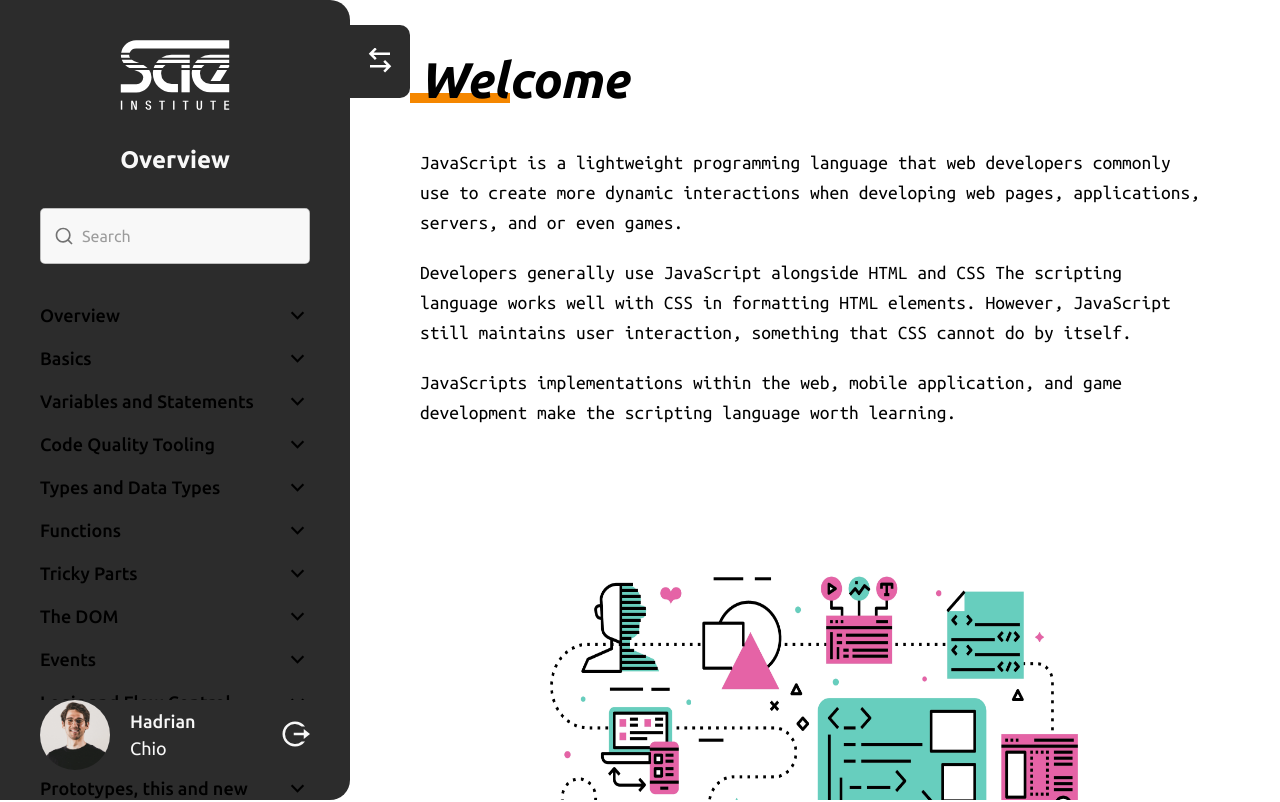
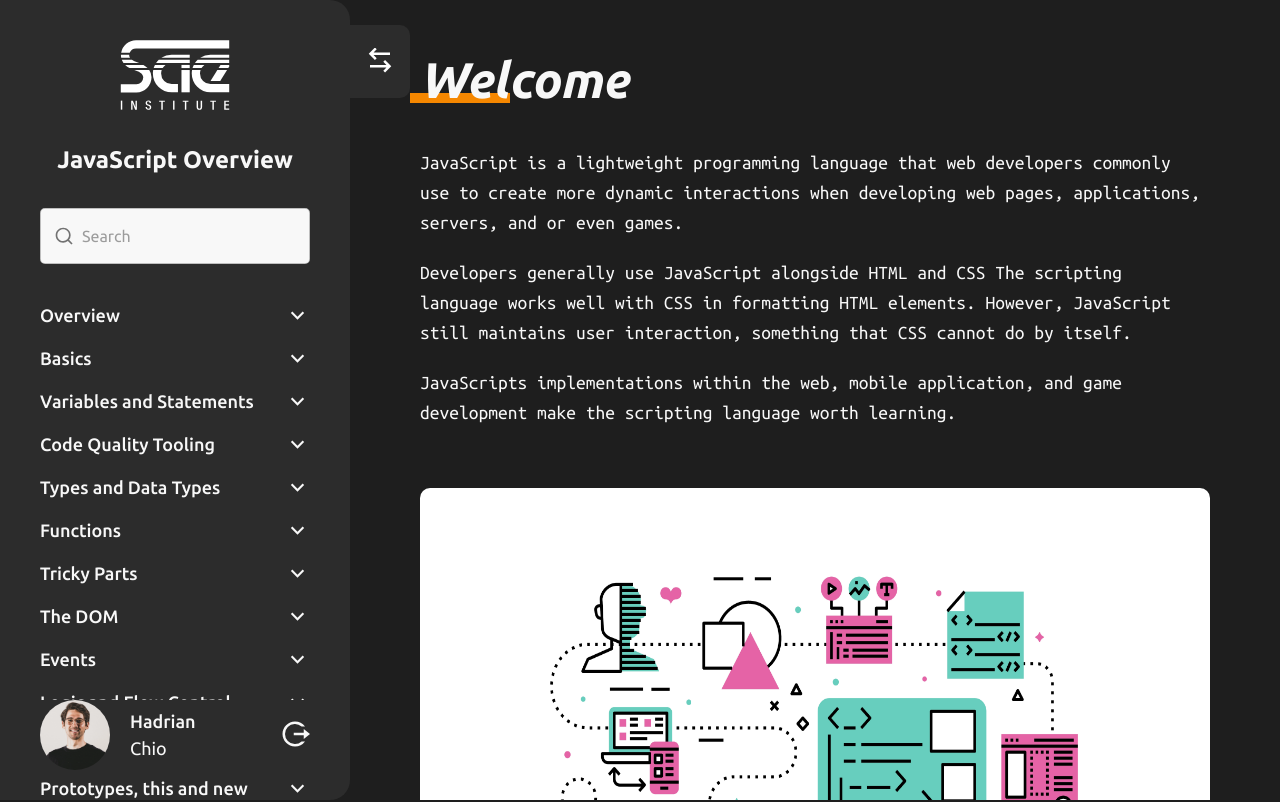
Before and after one commit to abeerance/sae-web-elearning, a Next.js app: page /basics in a window 1280 px wide. Shown: the top 802 px of the page. Built offline with nearby package versions, Linux system fonts and the light colour scheme.

Commit message:
adjusted dark mode

```diff
--- a/common/components/layout-navigation/main-navigation.tsx
+++ b/common/components/layout-navigation/main-navigation.tsx
@@ -16,10 +16,17 @@ export const MainNavigation = ({
 
   return (
     <>
-      <Typography sx={{ fontSize: '18px', fontWeight: 500, marginY: '8px' }}>
+      <Typography
+        sx={{
+          fontSize: '18px',
+          fontWeight: 500,
+          marginY: '8px',
+          color: '#f8f8f8',
+        }}
+      >
         <Link href={url}>{t(`navigation.${navigationElement}`)}</Link>
       </Typography>
-      <RiArrowDownSLine size={25} />
+      <RiArrowDownSLine size={25} color="#f8f8f8" />
     </>
   );
 };
--- a/common/components/layout-navigation/navigation.tsx
+++ b/common/components/layout-navigation/navigation.tsx
@@ -123,7 +123,7 @@ export default function Navigation(props: ReactNode) {
               textAlign: 'center',
             }}
           >
-            {t('navigation.welcome')}
+            {t('welcome')}
           </Typography>
           <SearchBar />
           <NavigationWrapper />
--- a/common/translations/en.json
+++ b/common/translations/en.json
@@ -1,4 +1,5 @@
 {
+  "welcome": "JavaScript Overview",
   "navigation": {
     "welcome": "Overview",
     "basics": "Basics",
@@ -58,6 +59,9 @@
     "statements2": "<p>A <strong>statement</strong> is an instruction for the computer, browser or JavaScript interpreter to do something. Anytime you're doing something with JavaScript, you are referring to a statement. After each statement, you will need to add a semi-colon to the end of the line or use a code-formatter which does it automatically for you.</p>",
     "codeBlocks1": "A <strong>code block</strong> is different from a statement. While statements only occupy one line, a code block can stretch through unlimited amounts of lines and live inside these curly brackets <strong>{ }</strong> 👇",
     "codeBlocks2": "Function definitions, if statements, loop are all code-blocks. In those instances you are running some code with several instructions for the computer inside of the block."
+  },
+  "functions": {
+    "intro1": "<p>Functions is another cornerstone of JavaScript. There are different kinds of functions, such as <strong>Built-In Functions</strong>, <strong>Custom Functions</strong>, <strong>Named Functions</strong>, <strong>Arrow Functions</strong>, and so on. </br>But first we will look into Built-In Functions:</p> "
   },
   "sections": {
     "basics": {
--- a/styles/globals.css
+++ b/styles/globals.css
@@ -34,15 +34,11 @@ a {
   display: none;
 }
 
-@media (prefers-color-scheme: dark) {
-  html {
-    color-scheme: dark;
-  }
-  body {
-    color: #f8f8f8;
-    background: #1e1e1e;
-  }
+body {
+  color: #f8f8f8;
+  background: #1e1e1e;
 }
+
 h1,
 h2 {
   font-style: italic !important;
--- a/styles/globals.scss
+++ b/styles/globals.scss
@@ -35,14 +35,9 @@ a {
   display: none;
 }
 
-@media (prefers-color-scheme: dark) {
-  html {
-    color-scheme: dark;
-  }
-  body {
-    color: #f8f8f8;
-    background: #1e1e1e;
-  }
+body {
+  color: #f8f8f8;
+  background: #1e1e1e;
 }
 
 h1,
```
Also changed, not shown: pages/functions/index.tsx (added, +15 -0 lines), 1 other file (tests, documents, lock files or other folders).
